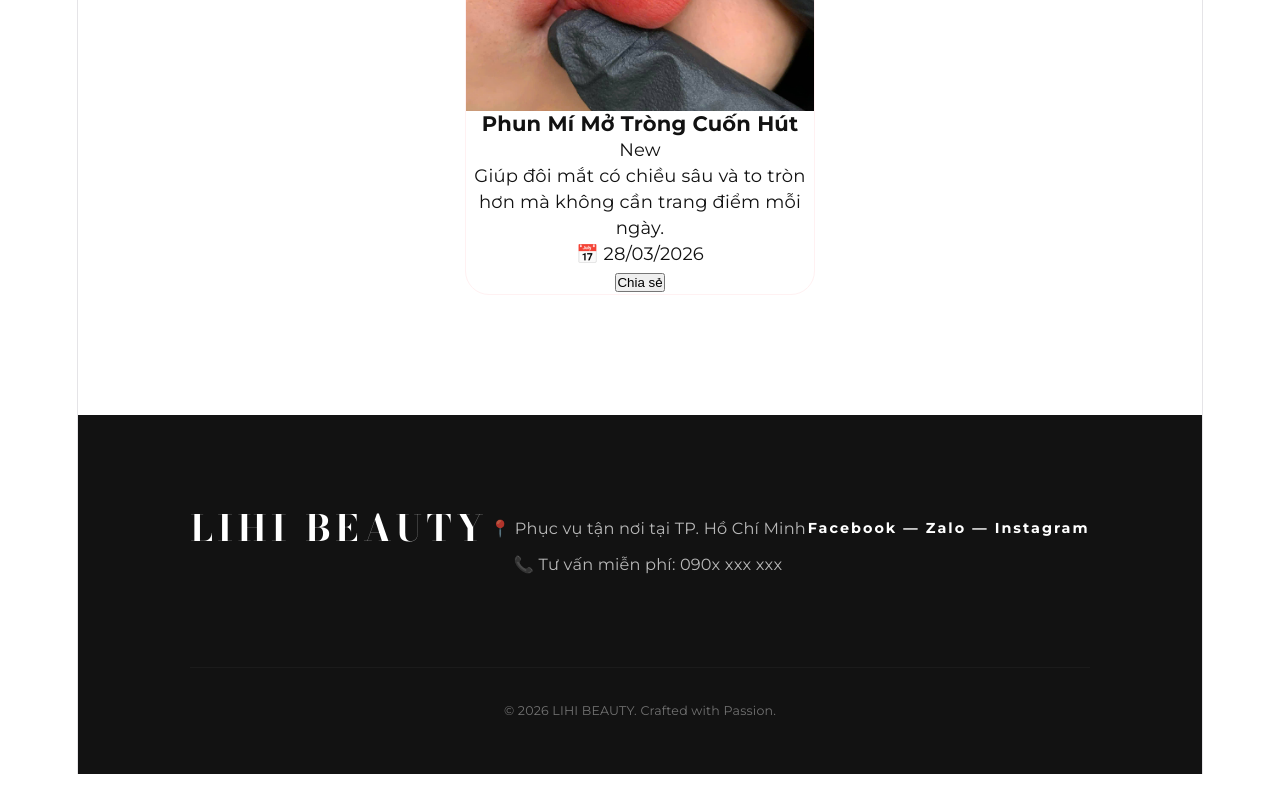
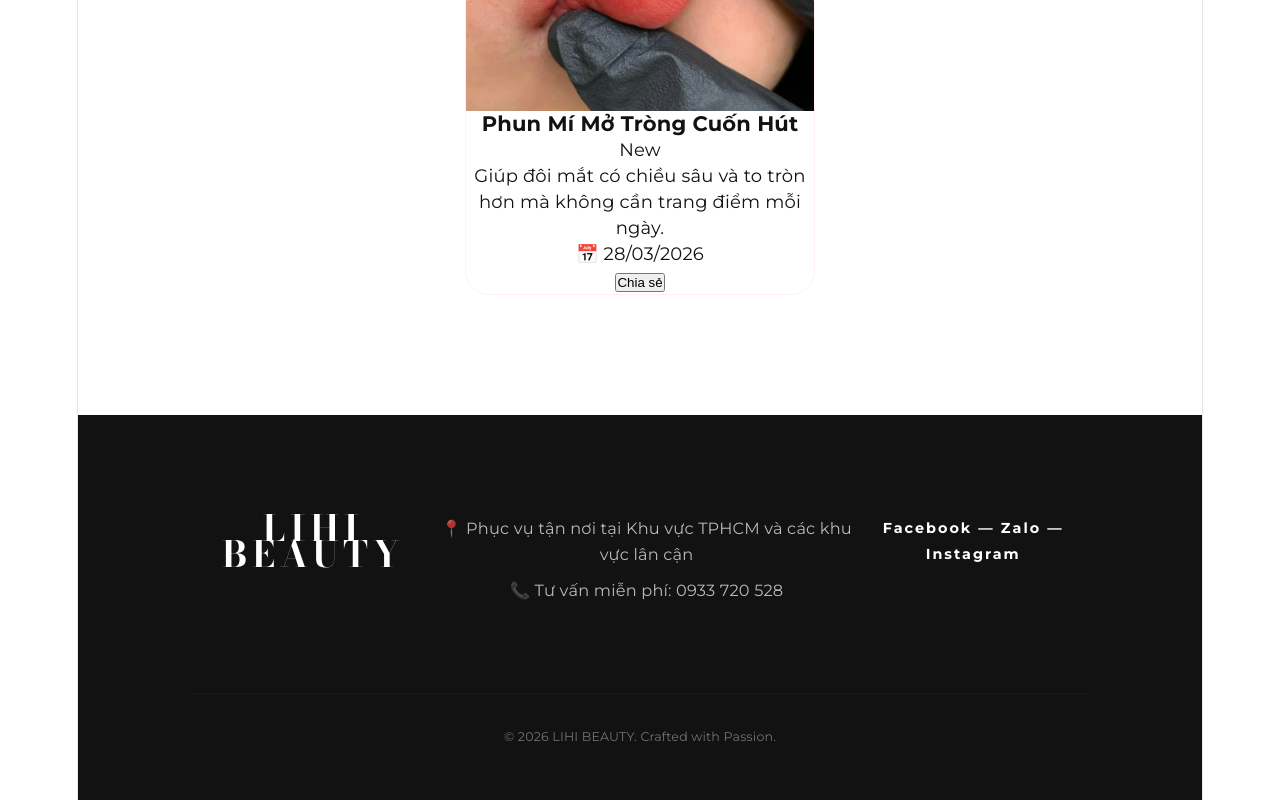
Before and after one commit to HieuLV03/thammyvienlihi, a React (Vite) app: page / in a window 1280 px wide. Shown: the part 4640-5440 px from the top of the page. Before the commit the page ends 5414 px from the top, so only its background shows below. Built offline with nearby package versions, Linux system fonts and the light colour scheme.

Commit message:
cap nhat sdt

```diff
--- a/src/Components/Home/Home.jsx
+++ b/src/Components/Home/Home.jsx
@@ -96,8 +96,8 @@ const Home = () => {
         <div className="footer-content">
           <div className="footer-brand">LIHI BEAUTY</div>
           <div className="footer-info">
-            <p>📍 Phục vụ tận nơi tại TP. Hồ Chí Minh</p>
-            <p>📞 Tư vấn miễn phí: 090x xxx xxx</p>
+            <p>📍 Phục vụ tận nơi tại Khu vực TPHCM và các khu vực lân cận</p>
+            <p>📞 Tư vấn miễn phí: 0933 720 528</p>
           </div>
           <div className="footer-social">
             <span>Facebook</span> — <span>Zalo</span> — <span>Instagram</span>
```
